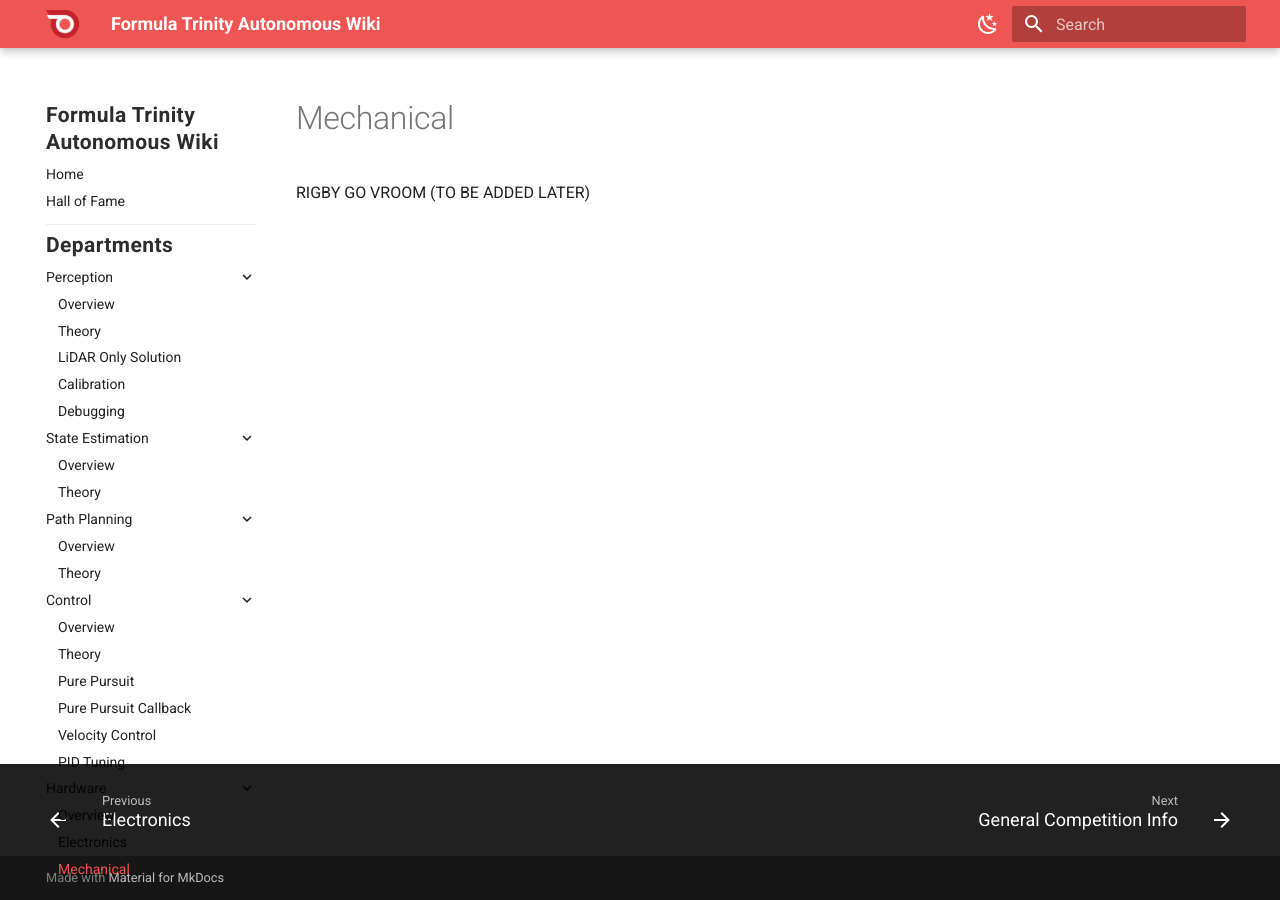
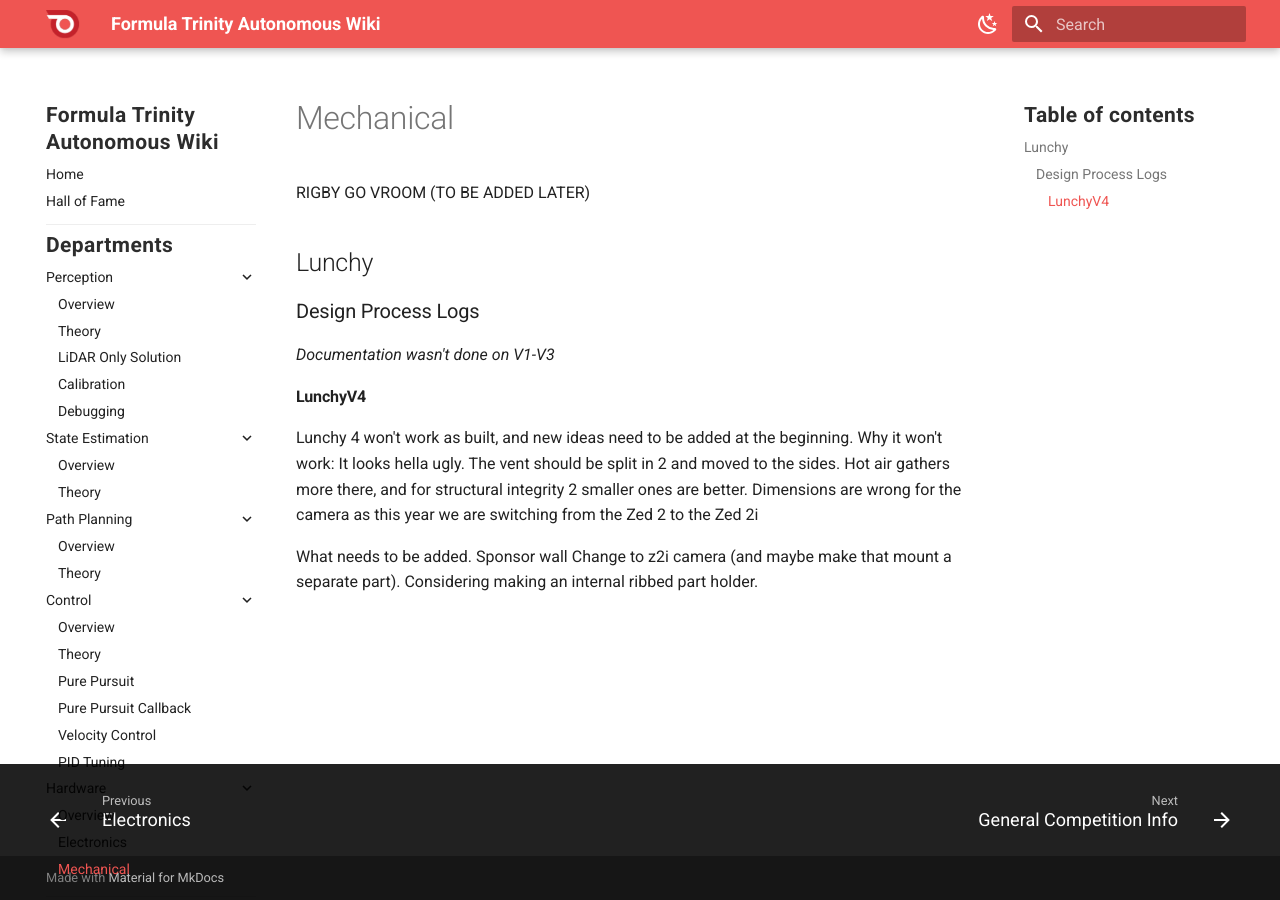
Before and after one commit to FT-Autonomous/ft_docs_2.0, an MkDocs documentation site: the page built from docs/departments/hardware/mechanical.md, in a window 1280 px wide. Built offline with MkDocs 1.6.1 and Material for MkDocs 9.7.7, drawn with Linux system fonts in a browser that asks for light colours.

Commit message:
Hardware- adding Lunchy documentation

```diff
--- a/docs/departments/hardware/mechanical.md
+++ b/docs/departments/hardware/mechanical.md
@@ -1,2 +1,19 @@
 # Mechanical
 RIGBY GO VROOM (TO BE ADDED LATER)
+
+## Lunchy
+
+### Design Process Logs
+*Documentation wasn't done on V1-V3*
+
+#### LunchyV4
+Lunchy 4 won't work as built, and new ideas need to be added at the beginning.
+Why it won't work:
+It looks hella ugly.
+The vent should be split in 2 and moved to the sides. Hot air gathers more there, and for structural integrity 2 smaller ones are better.
+Dimensions are wrong for the camera as this year we are switching from the Zed 2 to the Zed 2i
+
+What needs to be added.
+Sponsor wall
+Change to z2i camera (and maybe make that mount a separate part).
+Considering making an internal ribbed part holder.
```
